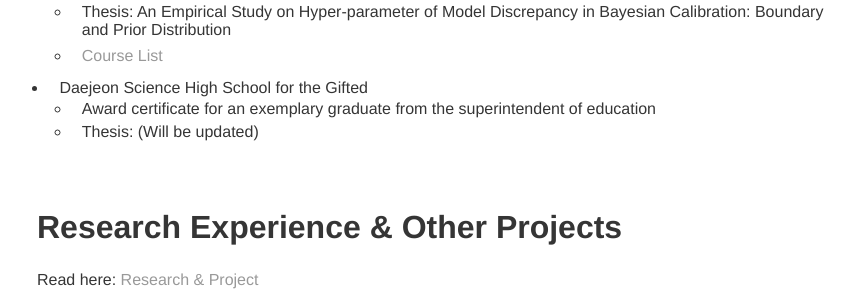
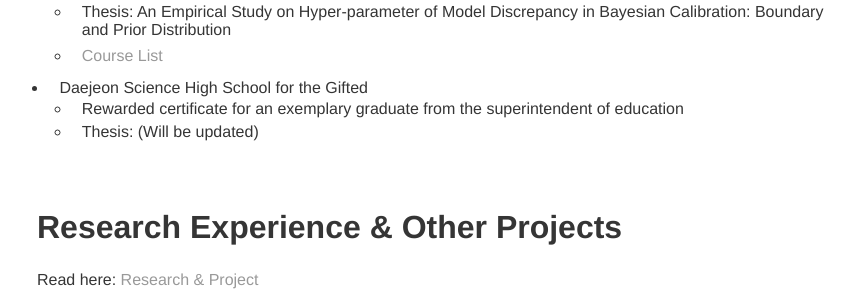
Before and after one commit to tpgml2612/CV, a Jekyll site: the page built from index.md, in a window 1280 px wide and 900 px high, scrolled down 618 px. Shown: the part 160-452 px from the top of the window, without its empty margins (203-1058 px from the left). Built offline with Jekyll 4.4.1, drawn with Linux system fonts in a browser that asks for light colours; our own code applies the rules of GitHub Pages for plain Markdown files.

Commit message:
Update index.md

```diff
--- a/index.md
+++ b/index.md
@@ -23,7 +23,7 @@ I want to experience a more expansive world since I was born in Korea and grew u
   * Thesis: An Empirical Study on Hyper-parameter of Model Discrepancy in Bayesian Calibration: Boundary and Prior Distribution
   * <a href="https://tpgml2612.github.io/CV/courselist">Course List</a>
 * Daejeon Science High School for the Gifted
-  * Award certificate for an exemplary graduate from the superintendent of education
+  * Rewarded certificate for an exemplary graduate from the superintendent of education
   * Thesis: (Will be updated)
 
 <br/>
```
